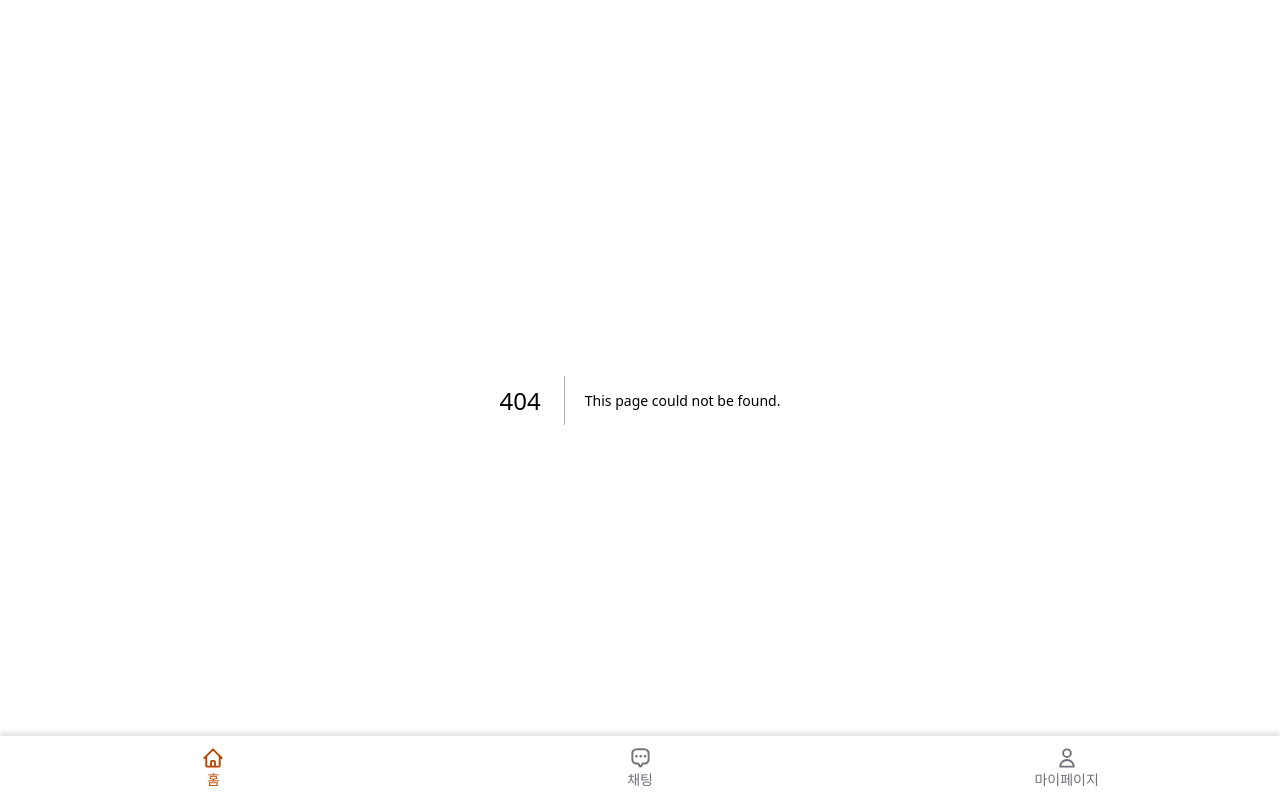
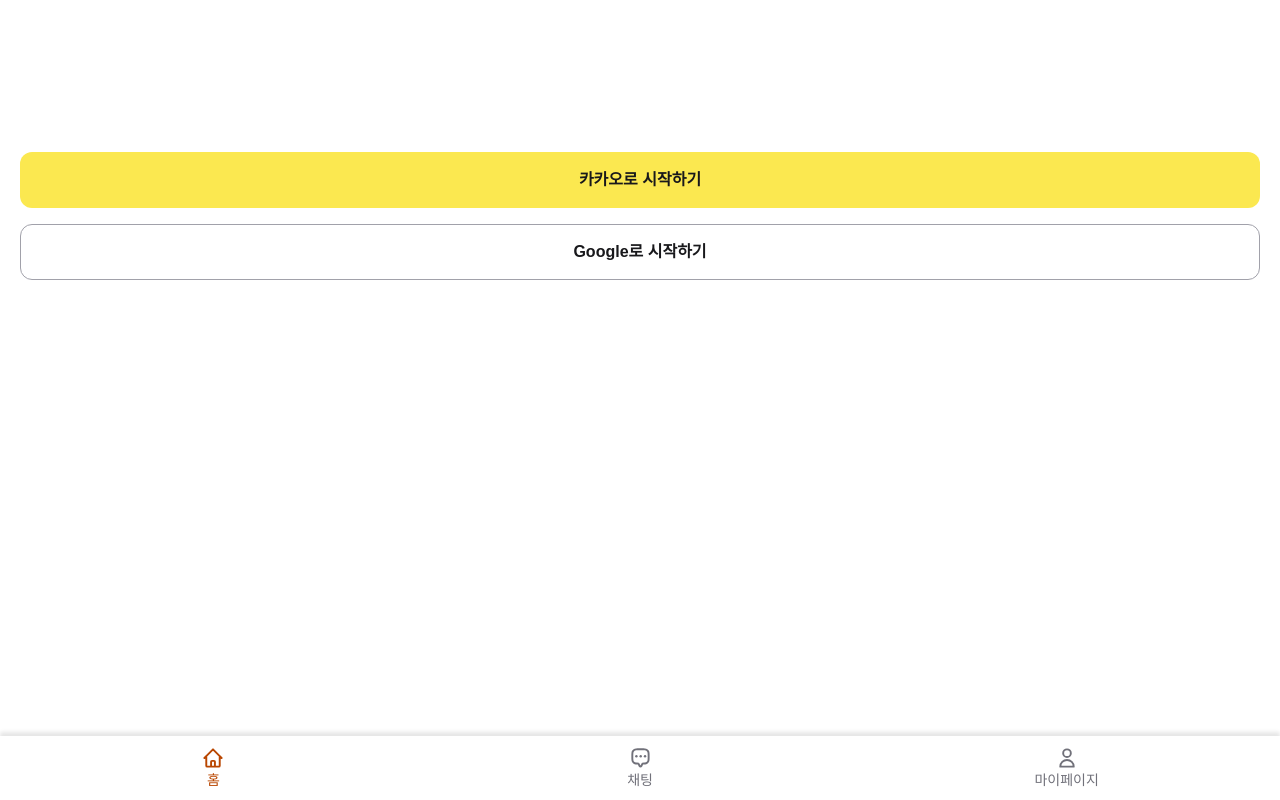
Before and after one commit to WonYunSun/modak-modak, a Next.js app: page /login in a window 1280 px wide. Before the commit this address had no page. Built offline with nearby package versions, Linux system fonts and the light colour scheme; a web font is replaced by a local one; what tailwindcss-animated would draw is missing.

Commit message:
feat: 로그인 페이지에 소셜 로그인 버튼 배치 및 구글 로그인 동의 화면 연결

```diff
--- /dev/null
+++ b/src/app/login/page.tsx
@@ -0,0 +1,39 @@
+'use client';
+
+import Button from '@components/common/Button';
+import { Provider } from '@supabase/supabase-js';
+import { createClient } from '@utils/supabase/client';
+import React from 'react';
+
+const LoginPage = () => {
+  const handleButtonClick = async (provider: Provider) => {
+    const supabase = await createClient();
+    supabase.auth.signInWithOAuth({
+      provider: provider
+    });
+  };
+
+  return (
+    <div className="h-svh pt-[152px] pb-[112px] px-5">
+      <div className="flex flex-col h-full">
+        {/* <div className='flex flex-col items-center mb-[114px]'>
+          <img src='/login/onboarding1.webp' className='h-[130px] w-[130px]'></img>
+        </div> */}
+        <Button
+          className="kakao-btn mb-4"
+          label="카카오로 시작하기"
+          type="button"
+          onClick={() => handleButtonClick('kakao')}
+        ></Button>
+        <Button
+          className="google-btn"
+          label="Google로 시작하기"
+          type="button"
+          onClick={() => handleButtonClick('google')}
+        ></Button>
+      </div>
+    </div>
+  );
+};
+
+export default LoginPage;
--- /dev/null
+++ b/src/utils/supabase/client.ts
@@ -0,0 +1,5 @@
+import { createBrowserClient } from '@supabase/ssr';
+
+export function createClient() {
+  return createBrowserClient(process.env.NEXT_PUBLIC_SUPABASE_URL!, process.env.NEXT_PUBLIC_SUPABASE_ANON_KEY!);
+}
```
Also changed, not shown: src/utils/supabase/server.ts (added, +23 -0 lines), public/login/onboarding1.webp (added).
